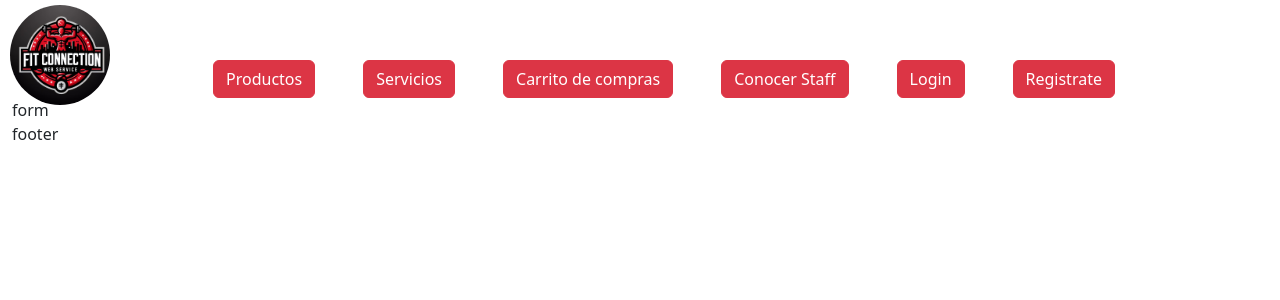
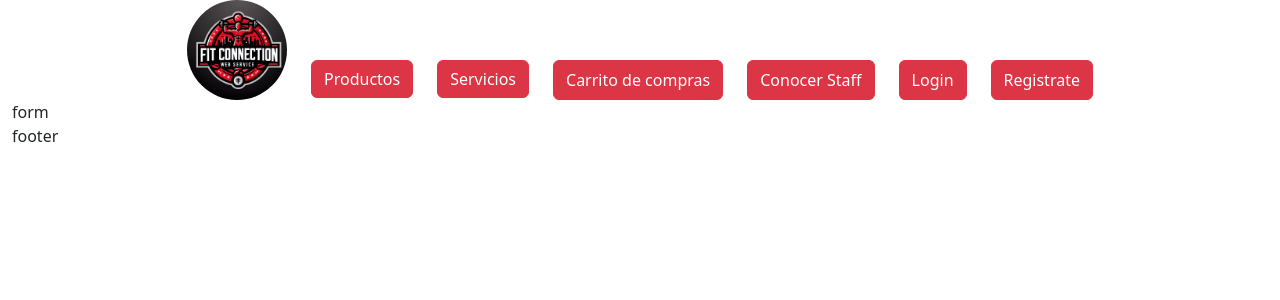
Before and after one commit to PHRCOOK/FIT-CONNECTION-PF-GRUPO-02, a React (Vite) app in the folder client/: page /create in a window 1280 px wide. Shown: the top 300 px of the page. Built offline with nearby package versions, Linux system fonts and the light colour scheme.

Commit message:
DISEÑO FRONT

```diff
--- a/client/src/components/nav/nav.jsx
+++ b/client/src/components/nav/nav.jsx
@@ -7,19 +7,13 @@ export default function () {
   const location = useLocation();
 
   return (
-    <div className="d-flex justify-content-center gap-5">
+    <div className="d-flex flex-column flex-md-row justify-content-center gap-1 gap-md-4">
       <a href={pathroutes.HOME}>
         <img
           src={logo}
           alt=""
-          style={{
-            borderRadius: "50px",
-            height: "100px",
-            width: "100px",
-            position: "absolute",
-            left: "10px",
-            top: "5px",
-          }}
+          className="rounded-circle"
+          style={{ height: "100px", width: "100px" }}
         />
       </a>
       {location.pathname !== pathroutes.PRODUCT && (
```
